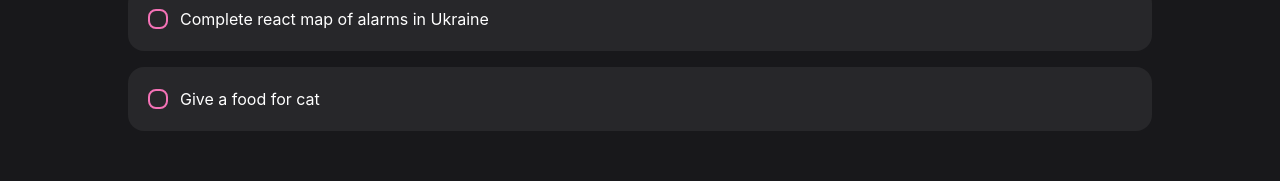
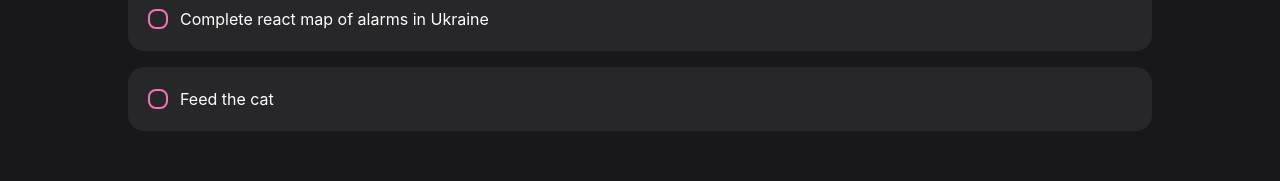
Before and after one commit to MixFix7/Todo-List-React, a React (Create React App) app: page / in a window 1280 px wide. Shown: the part 261-442 px from the top of the page. Built offline with nearby package versions, Linux system fonts and the light colour scheme; the HTML template or start-up script is replaced by a standard one.

Commit message:
update Home.jsx

```diff
--- a/src/components/screens/Home/Home.jsx
+++ b/src/components/screens/Home/Home.jsx
@@ -19,7 +19,7 @@ const data = [
   },
   {
     _id: '4',
-    title: 'Give a food for cat',
+    title: 'Feed the cat',
     isComleted: false,
   },
 ]
```
